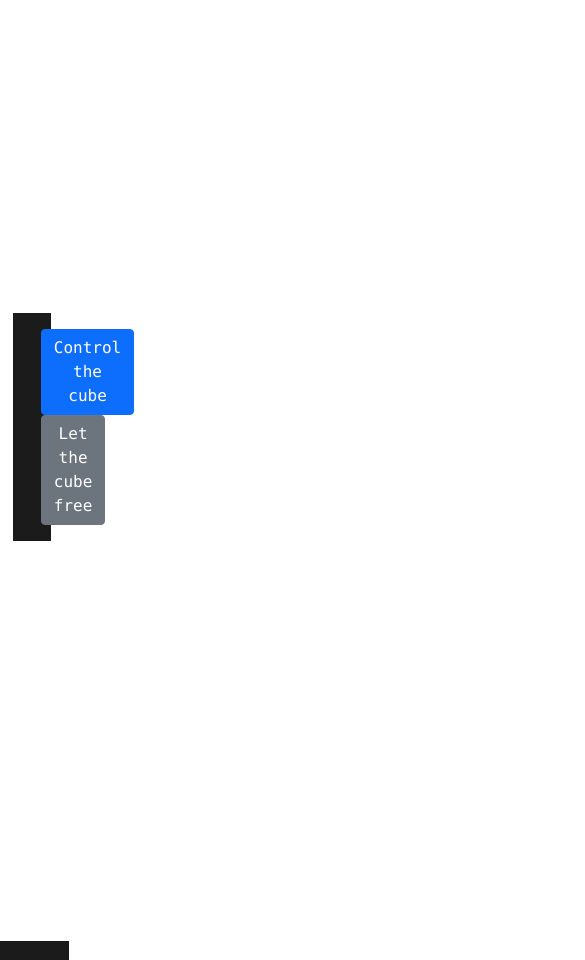
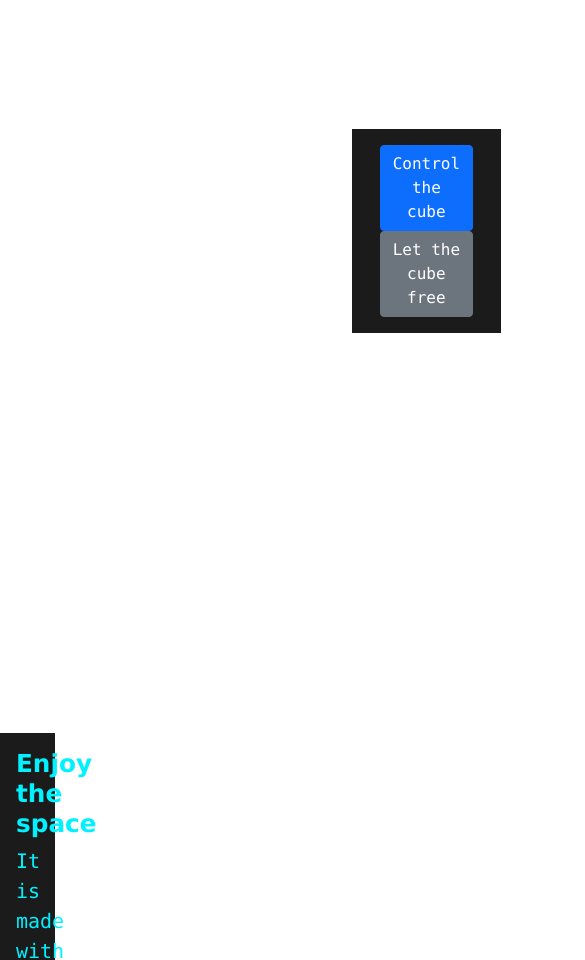
Before and after one commit to oskarkling/PortfolioWebsite, a website: page src/index.html in a window 390 px wide. Shown: the part 1040-2000 px from the top of the page, 585 px wide, since content can reach past the window. Drawn offline with nearby package versions, Linux system fonts and the light colour scheme; a web font is replaced by a local one.

Commit message:
added adjusting for small screen units

```diff
--- a/src/css/style.css
+++ b/src/css/style.css
@@ -79,7 +79,7 @@ blockquote
 header
 {
     background: var(--clr-darkgrey);
-    grid-column: 2 / span 5;
+    grid-column: 2 / span 7;
     font-size: 2.5rem;
     padding: 2rem;
     margin-bottom: var(--space);
@@ -136,7 +136,8 @@ footer
 
 #buttons
 {
-    grid-column: 3 / 6;
+    grid-column: 9 / 10;
+    text-align: center;
 }
 
 .btnyo
--- a/src/index.html
+++ b/src/index.html
@@ -21,11 +21,11 @@
         <blockquote>
           <p>I like making stuff</p>
         </blockquote>
-        <section id="buttons">
+        <section class="right" id="buttons">
             <div class="container">
-                <div class="row align-items-center">
-                    <div class="col-sm"><button type="button" class="btn btn-primary" id="gainPower">Control the cube</button></div>
-                    <div class="col-sm"><button type="button" class="btn btn-secondary" id="loosePower">Let the cube free</button></div>
+                <div class="row">
+                    <div class="col-sm col-md"><button type="button" class="btn btn-primary" id="gainPower">Control the cube</button></div>
+                    <div class="col-sm col-md"><button type="button" class="btn btn-secondary" id="loosePower">Let the cube free</button></div>
                 </div>
             </div>
         </section>
```
Also changed, not shown: dist/index.html, dist/main.css, 1 other file.
